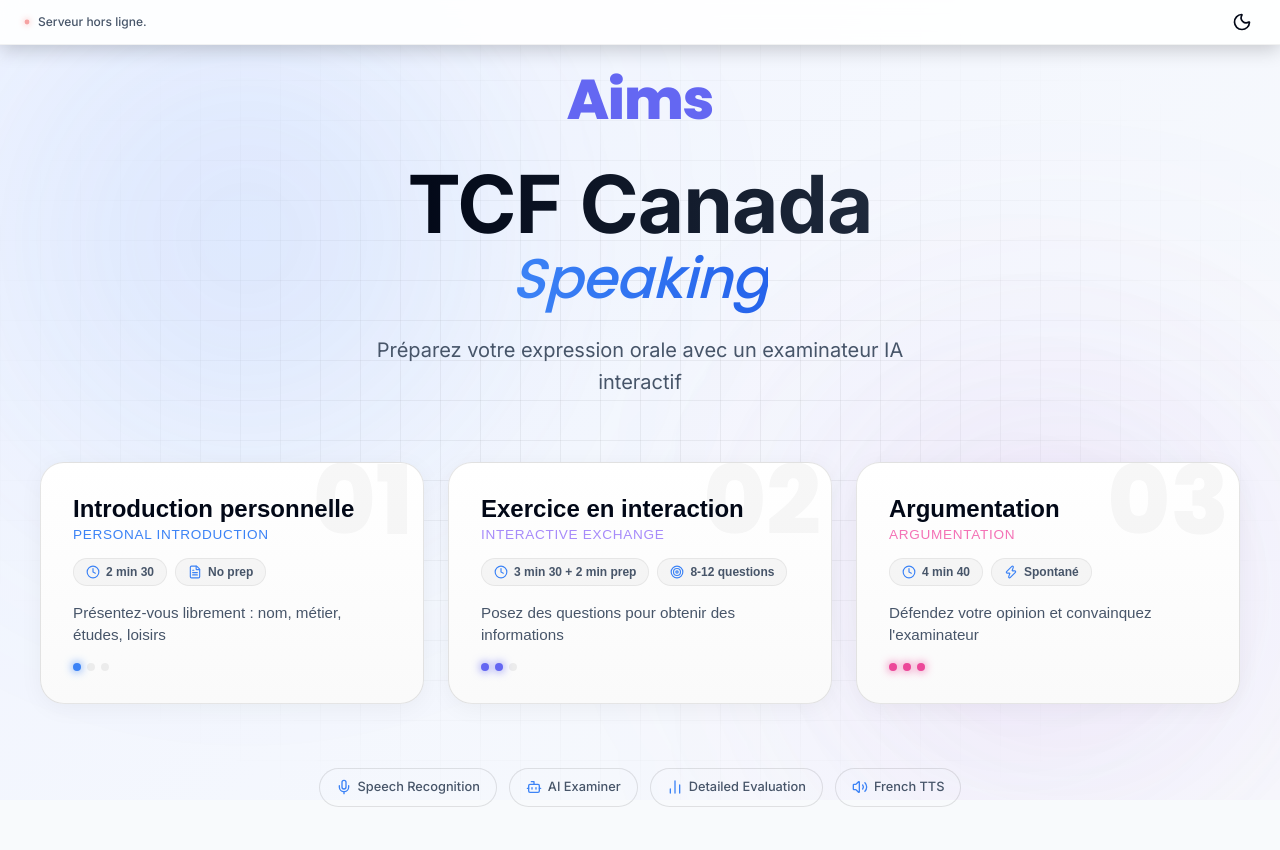
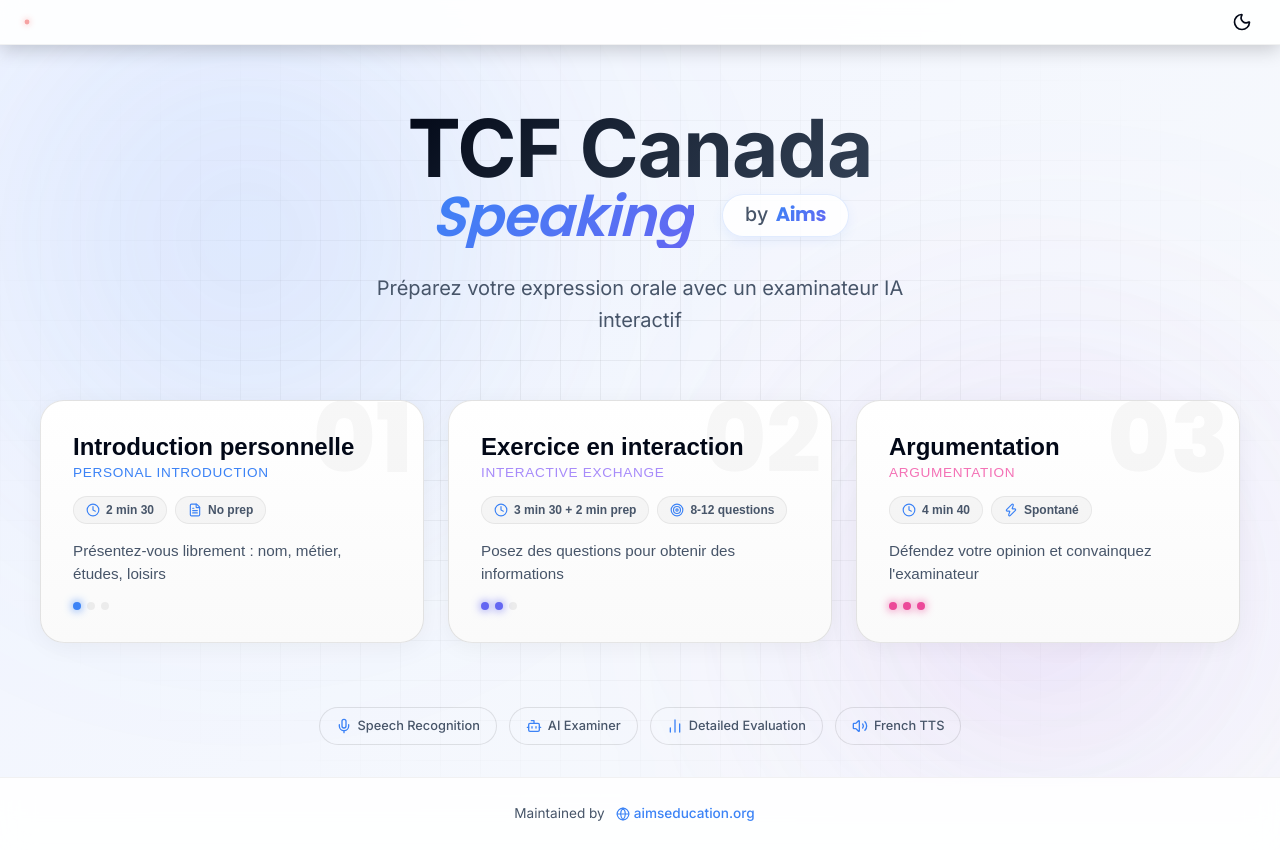
Before and after one commit to harrykamboj1/aims-speaking, a website: page public/index.html in a window 1280 px wide. Drawn offline with nearby package versions, Linux system fonts and the light colour scheme; no server answers.

Commit message:
feat: Implement 'by Aims' branding badge, add site footer, refine UI styling, and clear server error text.

```diff
--- a/public/app.js
+++ b/public/app.js
@@ -60,7 +60,7 @@
         }
     } catch {
         statusBar.className = 'status-bar error';
-        statusText.textContent = 'Serveur hors ligne.';
+        statusText.textContent = '';
     }
 }
 
--- a/public/index.html
+++ b/public/index.html
@@ -56,11 +56,17 @@
             <!-- <div class="aims-logo-box">
               <span class="aims-logo-letter">A</span>
             </div> -->
-            <span class="aims-logo-text">Aims</span>
+            <!-- <span class="aims-logo-text">Aims</span> -->
           </div>
           <h1 class="app-title">
             <span class="title-line-1">TCF Canada</span>
-            <span class="title-line-2"><em>Speaking</em></span>
+            <span class="title-line-2">
+              <em>Speaking</em>
+              <span class="title-badge">
+                <span class="badge-text">by</span>
+                <span class="badge-brand">Aims</span>
+              </span>
+            </span>
           </h1>
           <p class="app-subtitle">
             Préparez votre expression orale avec un examinateur IA interactif
@@ -321,6 +327,18 @@
         </div>
       </div>
     </section>
+
+    <!-- ─── Footer ─── -->
+    <footer id="site-footer" class="site-footer">
+      <div class="footer-content">
+        <span class="footer-text">Maintained by</span>
+        <!-- <span class="footer-divider">•</span> -->
+        <a href="https://aimseducation.org" target="_blank" rel="noopener noreferrer" class="footer-link">
+          <i data-lucide="globe" class="footer-icon"></i>
+          aimseducation.org
+        </a>
+      </div>
+    </footer>
   </div>
 
   <script src="https://unpkg.com/lucide@latest"></script>
--- a/public/styles.css
+++ b/public/styles.css
@@ -336,7 +336,7 @@
 .title-line-1 {
   font-size: clamp(3rem, 8vw, 5rem);
   font-weight: 800;
-  background-image: linear-gradient(to right, #020817, #1E293B);
+  background-image: linear-gradient(135deg, #020817 0%, #1E293B 50%, #334155 100%);
   background-clip: text;
   -webkit-background-clip: text;
   -webkit-text-fill-color: transparent;
@@ -344,20 +344,68 @@
 }
 
 .title-line-2 {
+  display: flex;
+  align-items: center;
+  justify-content: center;
+  gap: 0.5em;
   font-size: clamp(2rem, 5vw, 3.5rem);
   font-weight: 600;
   color: var(--text-primary);
+  margin-top: -0.1em;
 }
 
 .title-line-2 em {
   font-family: var(--font-display);
   font-style: italic;
-  font-weight: 500;
-  background-image: linear-gradient(to right, #3C83F6, #2563EB);
+  font-weight: 600;
+  background-image: linear-gradient(135deg, #3C83F6 0%, #6467F2 100%);
   background-clip: text;
   -webkit-background-clip: text;
   -webkit-text-fill-color: transparent;
   color: transparent;
+  padding-right: 0.05em;
+}
+
+.title-badge {
+  display: inline-flex;
+  align-items: center;
+  gap: 0.35em;
+  font-family: var(--font-sans);
+  font-style: normal;
+  font-size: 0.35em;
+  padding: 0.5em 1.1em;
+  background: var(--bg-surface-glass);
+  border: 1px solid rgba(60, 131, 246, 0.15);
+  border-radius: 9999px;
+  box-shadow: 0 4px 12px rgba(60, 131, 246, 0.08), inset 0 1px 0 rgba(255, 255, 255, 0.6);
+  backdrop-filter: blur(12px);
+  -webkit-backdrop-filter: blur(12px);
+  transform: translateY(-2px);
+  transition: all var(--transition-base);
+  cursor: default;
+}
+
+.title-badge:hover {
+  transform: translateY(-4px);
+  box-shadow: 0 8px 16px rgba(60, 131, 246, 0.12), inset 0 1px 0 rgba(255, 255, 255, 0.8);
+  border-color: rgba(60, 131, 246, 0.3);
+}
+
+.badge-text {
+  color: var(--text-secondary);
+  font-weight: 500;
+  letter-spacing: 0.02em;
+}
+
+.badge-brand {
+  font-family: var(--font-display);
+  font-weight: 700;
+  background: linear-gradient(135deg, var(--brand-primary), var(--brand-secondary));
+  background-clip: text;
+  -webkit-background-clip: text;
+  -webkit-text-fill-color: transparent;
+  color: transparent;
+  letter-spacing: -0.02em;
 }
 
 .app-subtitle {
@@ -1658,7 +1706,7 @@
 
   /* Landing Screen */
   #landing-screen {
-    padding: 1.5rem 1rem;
+    padding: 1rem 1rem;
   }
 
   .landing-content {
@@ -2003,3 +2051,84 @@
   transform: scale(1.1);
   background: rgba(128, 128, 128, 0.1);
 }
+
+/* ═══════════════════════════════════════════════════════════
+   FOOTER
+   ═══════════════════════════════════════════════════════════ */
+.site-footer {
+  width: 100%;
+  padding: 1.25rem 2rem;
+  text-align: center;
+  background: var(--bg-surface-glass);
+  backdrop-filter: blur(16px);
+  -webkit-backdrop-filter: blur(16px);
+  border-top: 1px solid var(--border-subtle);
+  margin-top: auto;
+  z-index: 10;
+  position: relative;
+}
+
+.footer-content {
+  display: flex;
+  align-items: center;
+  justify-content: center;
+  /* gap: 0.1rem; */
+  flex-wrap: wrap;
+}
+
+.footer-text {
+  font-size: 0.85rem;
+  color: var(--text-secondary);
+  font-weight: 400;
+}
+
+.footer-text strong {
+  font-weight: 700;
+  background: linear-gradient(135deg, var(--brand-primary), var(--brand-secondary));
+  background-clip: text;
+  -webkit-background-clip: text;
+  -webkit-text-fill-color: transparent;
+  color: transparent;
+}
+
+.footer-divider {
+  color: var(--text-tertiary);
+  font-size: 0.85rem;
+  user-select: none;
+}
+
+.footer-link {
+  display: inline-flex;
+  align-items: center;
+  gap: 4px;
+  font-size: 0.85rem;
+  font-weight: 500;
+  color: var(--brand-primary);
+  text-decoration: none;
+  padding: 4px 10px;
+  border-radius: 8px;
+  transition: all var(--transition-fast);
+  border: 1px solid transparent;
+}
+
+.footer-link:hover {
+  background: rgba(60, 131, 246, 0.08);
+  border-color: rgba(60, 131, 246, 0.2);
+  color: var(--brand-secondary);
+  transform: translateY(-1px);
+}
+
+.footer-icon {
+  width: 14px;
+  height: 14px;
+}
+
+/* Dark mode footer adjustments */
+[data-theme="dark"] .site-footer {
+  background: rgba(15, 23, 42, 0.8);
+  border-top: 1px solid rgba(255, 255, 255, 0.06);
+}
+
+[data-theme="dark"] .footer-link:hover {
+  background: rgba(60, 131, 246, 0.15);
+}
```
